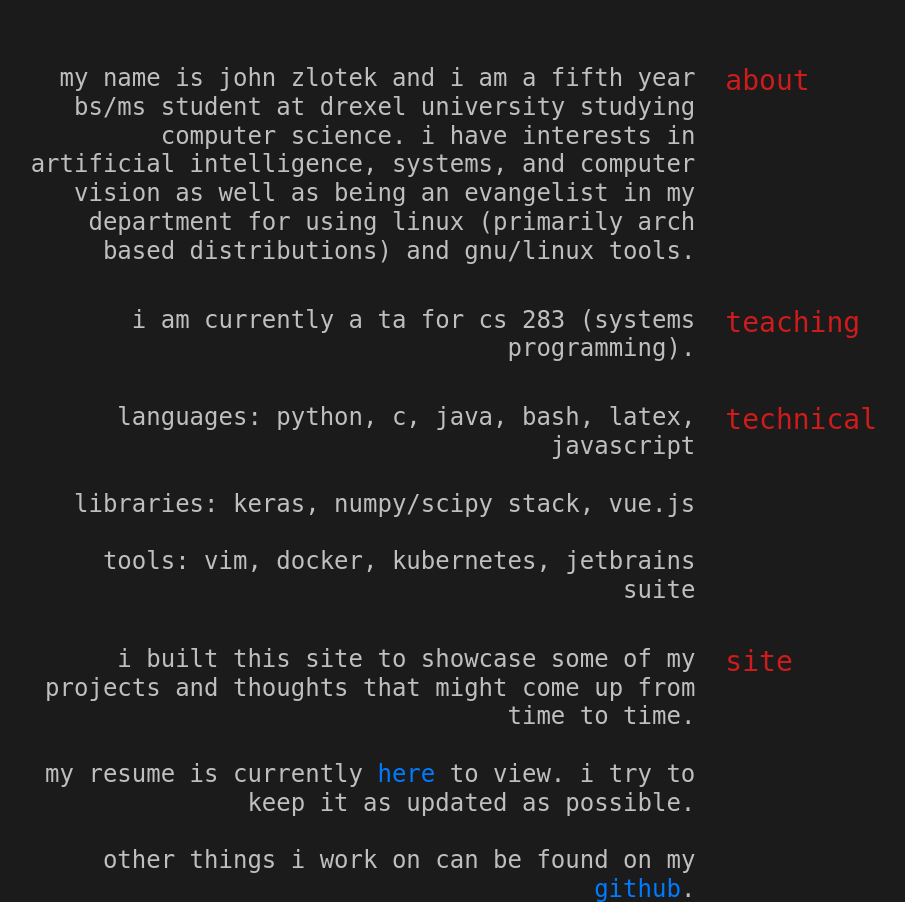
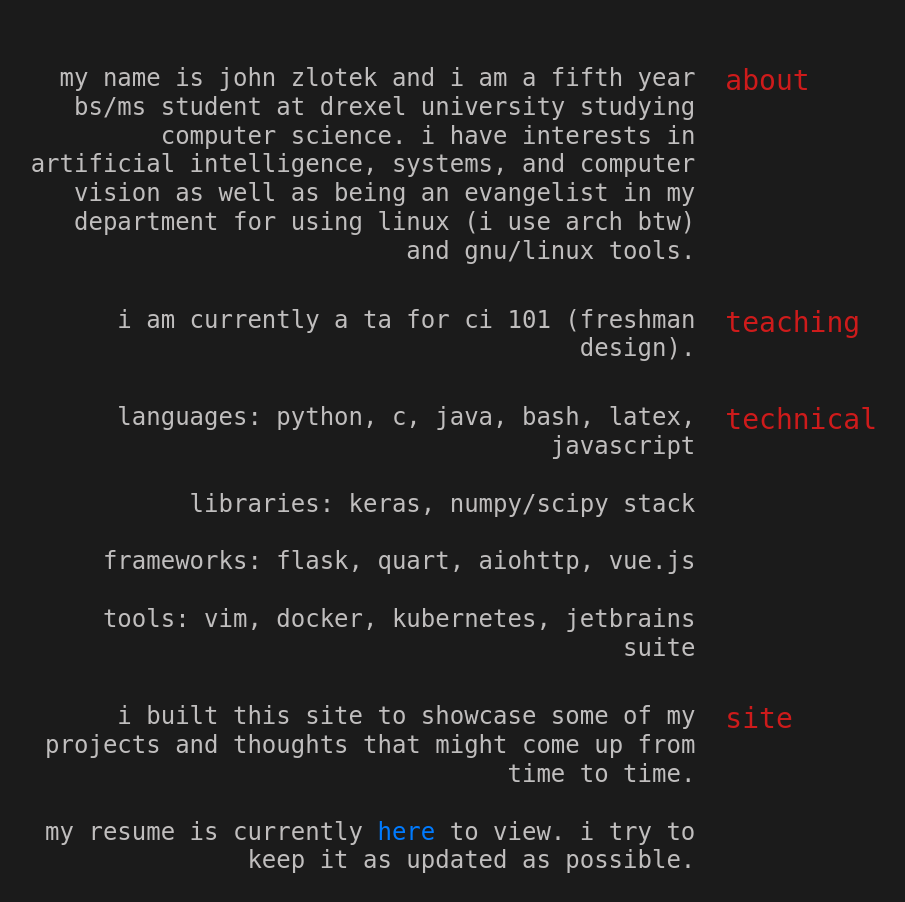
Before and after one commit to jzlotek/personal-website, a Flask app: page / in a window 1280 px wide. Shown: the part 68-970 px from the top of the page, without its empty margins (106-1011 px from the left). Run offline with Flask 2, Linux system fonts and the light colour scheme; some libraries are stand-ins or nearby versions.

Commit message:
9-14-2020

```diff
--- a/templates/index.html
+++ b/templates/index.html
@@ -7,14 +7,14 @@
         <div class="col-md-8 text-right"><p class="h4 text--muted text-lowercase">
             My name is John Zlotek and I am a fifth year BS/MS student at Drexel University studying Computer Science.
             I have interests in artificial intelligence, systems, and computer vision as well as being an evangelist
-            in my department for using Linux (primarily Arch based distributions) and GNU/Linux tools.
+            in my department for using Linux (i use arch btw) and GNU/Linux tools.
         </p></div>
         <div class="d-none d-md-block col-md-4 text-left"><p class="h3 text--accent">about</p></div>
     </div>
     <div class="row py-3">
         <div class="d-md-none col text-right"><p class="h3 text--accent">teaching</p></div>
         <div class="col-md-8 text-right"><p class="h4 text--muted text-lowercase">
-            I am currently a TA for CS 283 (Systems Programming).
+            I am currently a TA for CI 101 (Freshman Design).
         </p></div>
         <div class="d-none d-md-block col-md-4 text-left"><p class="h3 text--accent">teaching</p></div>
     </div>
@@ -23,7 +23,9 @@
         <div class="col-md-8 text-right"><p class="h4 text--muted text-lowercase">
             Languages: Python, C, Java, Bash, LaTex, JavaScript
             <br/><br/>
-            Libraries: Keras, Numpy/Scipy Stack, Vue.js
+            Libraries: Keras, Numpy/Scipy Stack
+            <br/><br/>
+            Frameworks: Flask, Quart, aiohttp, Vue.js
             <br/><br/>
             Tools: vim, Docker, Kubernetes, JetBrains Suite
         </p></div>
```
